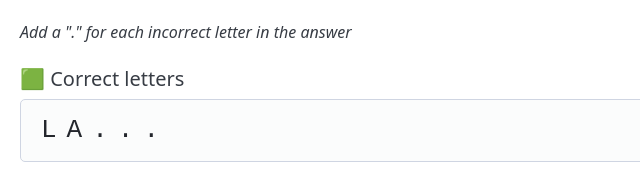
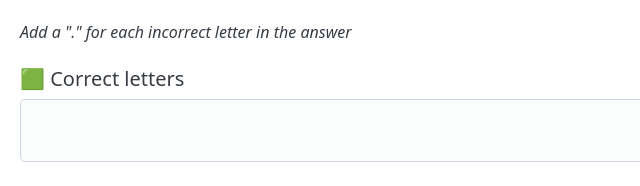
Before and after one commit to Timch/Worder, a plain HTML site: page index.html in a window 1280 px wide. Shown: the top 186 px of the page, 0-640 px from the left. Drawn offline with nearby package versions, Linux system fonts and the light colour scheme.

Commit message:
Remove hard-coded input value.

```diff
--- a/index.html
+++ b/index.html
@@ -39,7 +39,7 @@
 
             <label aria-required="true">
                 🟩 Correct letters
-                <input type="text" name="greens" autocomplete="off" value="la...">
+                <input type="text" name="greens" autocomplete="off">
             </label>
 
             <label>
```
